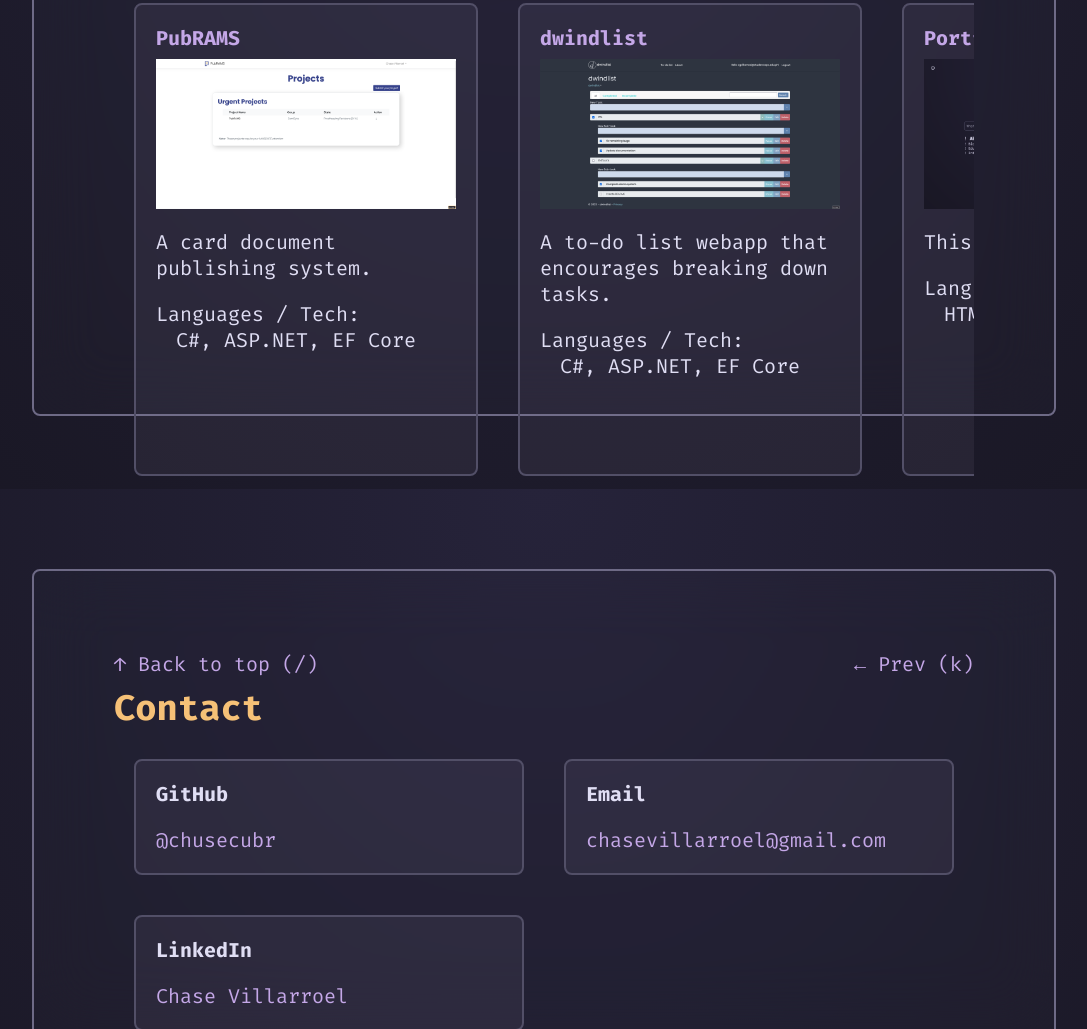
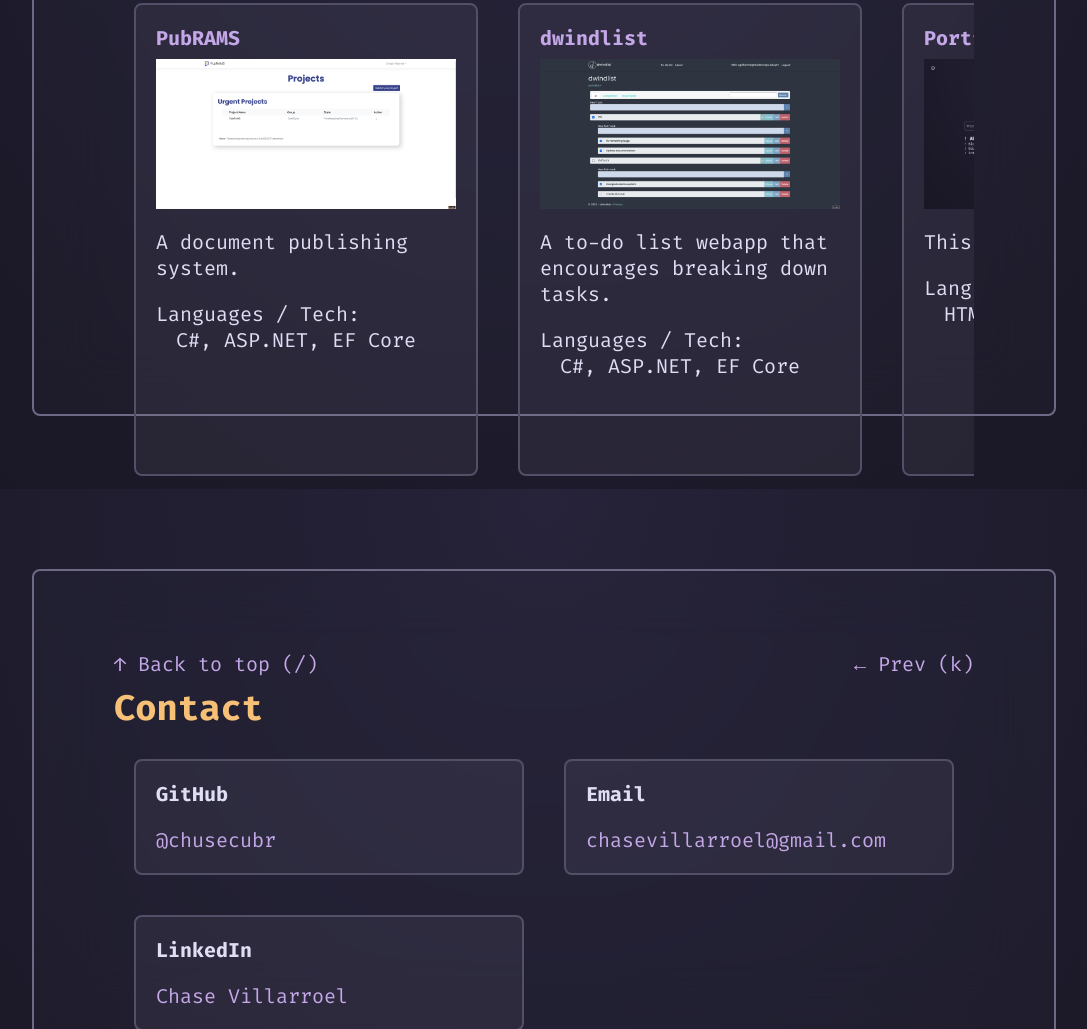
Before and after one commit to ChuseCubr/ChuseCubr.github.io, a plain HTML site: page index.html in a window 1280 px wide. Shown: the part 1911-2940 px from the top of the page, without its empty margins (96-1183 px from the left). Drawn offline with nearby package versions, Linux system fonts and the light colour scheme.

Commit message:
fix typo

```diff
--- a/index.html
+++ b/index.html
@@ -113,7 +113,7 @@
 					<a href="https://github.com/APC-SemiByte/PubRAMS" target="_blank">
 						<img src="assets/pubrams.png" alt="PubRAMS screenshot" />
 					</a>
-					<p>A card document publishing system.</p>
+					<p>A document publishing system.</p>
 					<p>Languages / Tech:</p>
 					<ul>
 						<li>C#, ASP.NET, EF Core</li>
```
